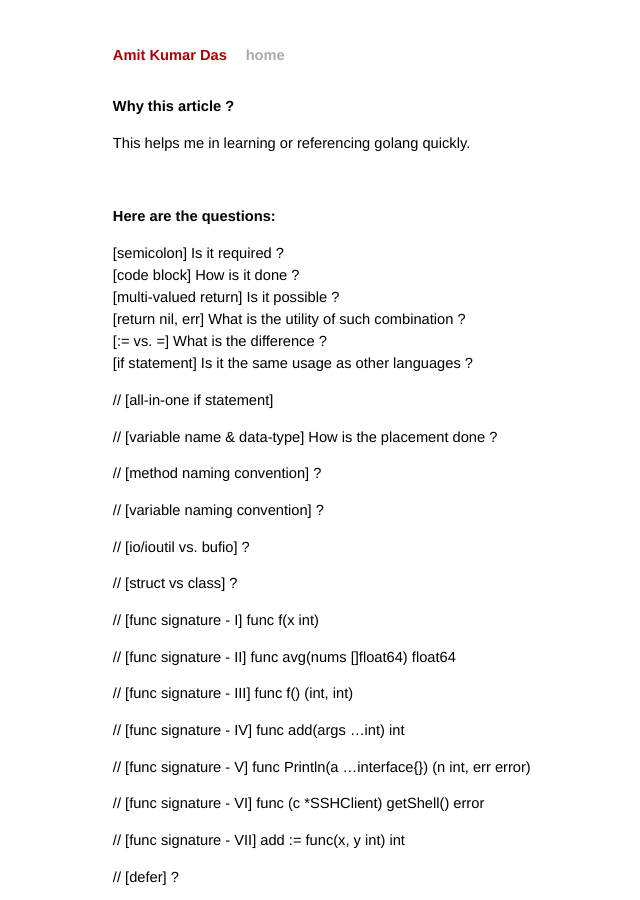
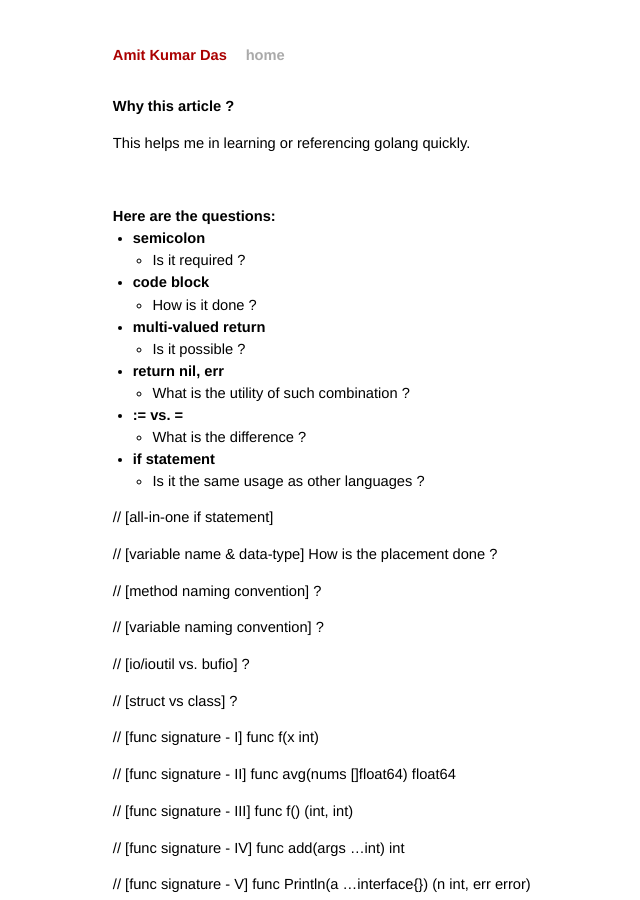
Before and after one commit to AmitKumarDas/amitkumardas.github.io, a Jekyll site: the page built from _posts/2016-07-14-faqs-on-golang.md, in a window 1280 px wide and 900 px high. Shown: the whole window, without its empty margins (219-859 px from the left). Built offline with Jekyll 4.4.1, drawn with Linux system fonts in a browser that asks for light colours.

Commit message:
Update 2016-07-14-faqs-on-golang.md

```diff
--- a/_posts/2016-07-14-faqs-on-golang.md
+++ b/_posts/2016-07-14-faqs-on-golang.md
@@ -11,18 +11,19 @@ title: FAQs on golang
 
 ## Here are the questions:
 
-> [semicolon] Is it required ?
-<br />
-> [code block] How is it done ?
-<br />
-> [multi-valued return] Is it possible ?
-<br />
-> [return nil, err] What is the utility of such combination ?
-<br />
-> [:= vs. =] What is the difference ?
-<br />
-> [if statement] Is it the same usage as other languages ?
-<br />
+- **semicolon**
+  - Is it required ?
+- **code block**
+  - How is it done ?
+- **multi-valued return**
+  - Is it possible ?
+- **return nil, err**
+  - What is the utility of such combination ?
+- **:= vs. =**
+  - What is the difference ?
+- **if statement**
+  - Is it the same usage as other languages ?
+
 
 // [all-in-one if statement]
 
```
